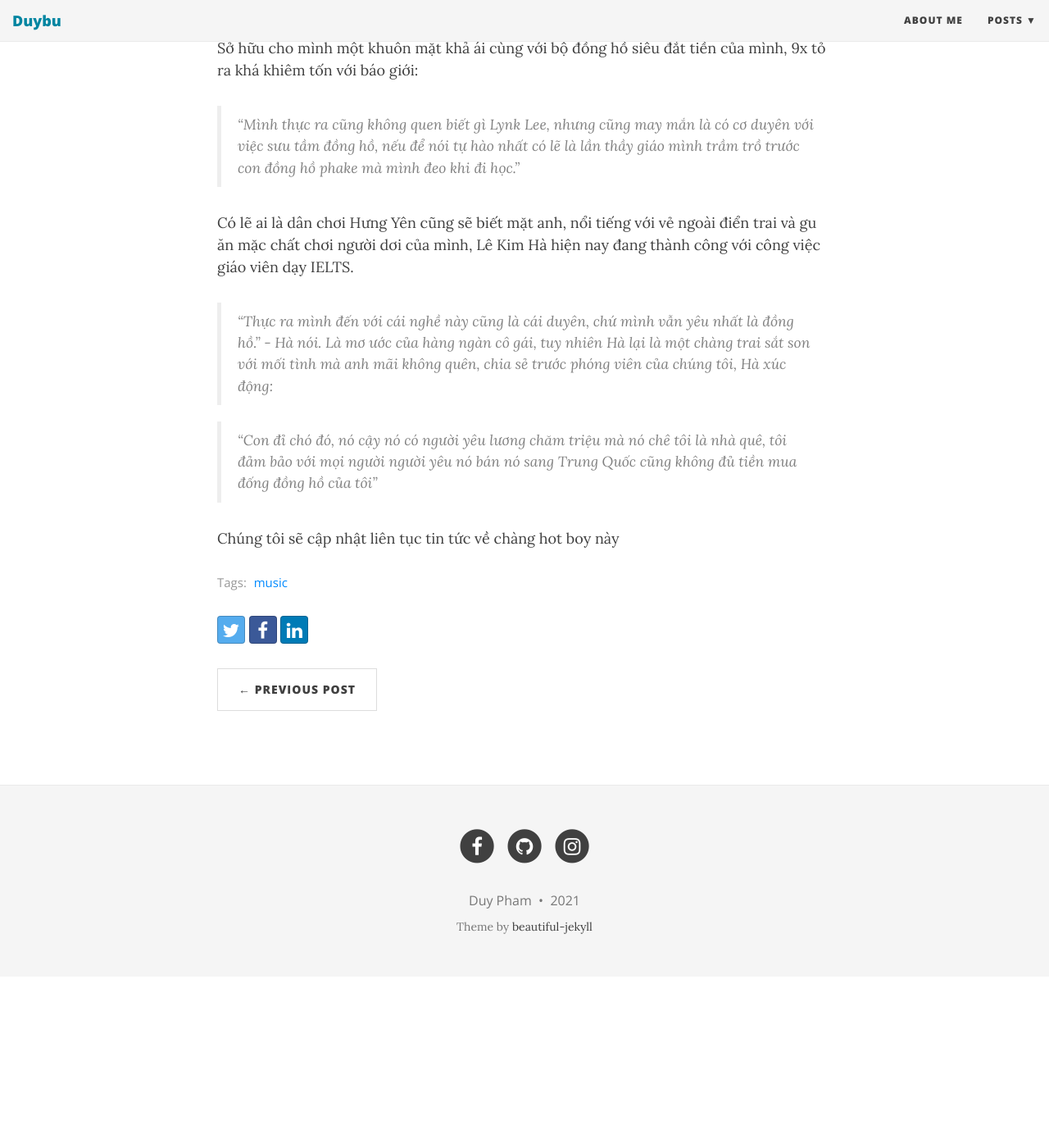
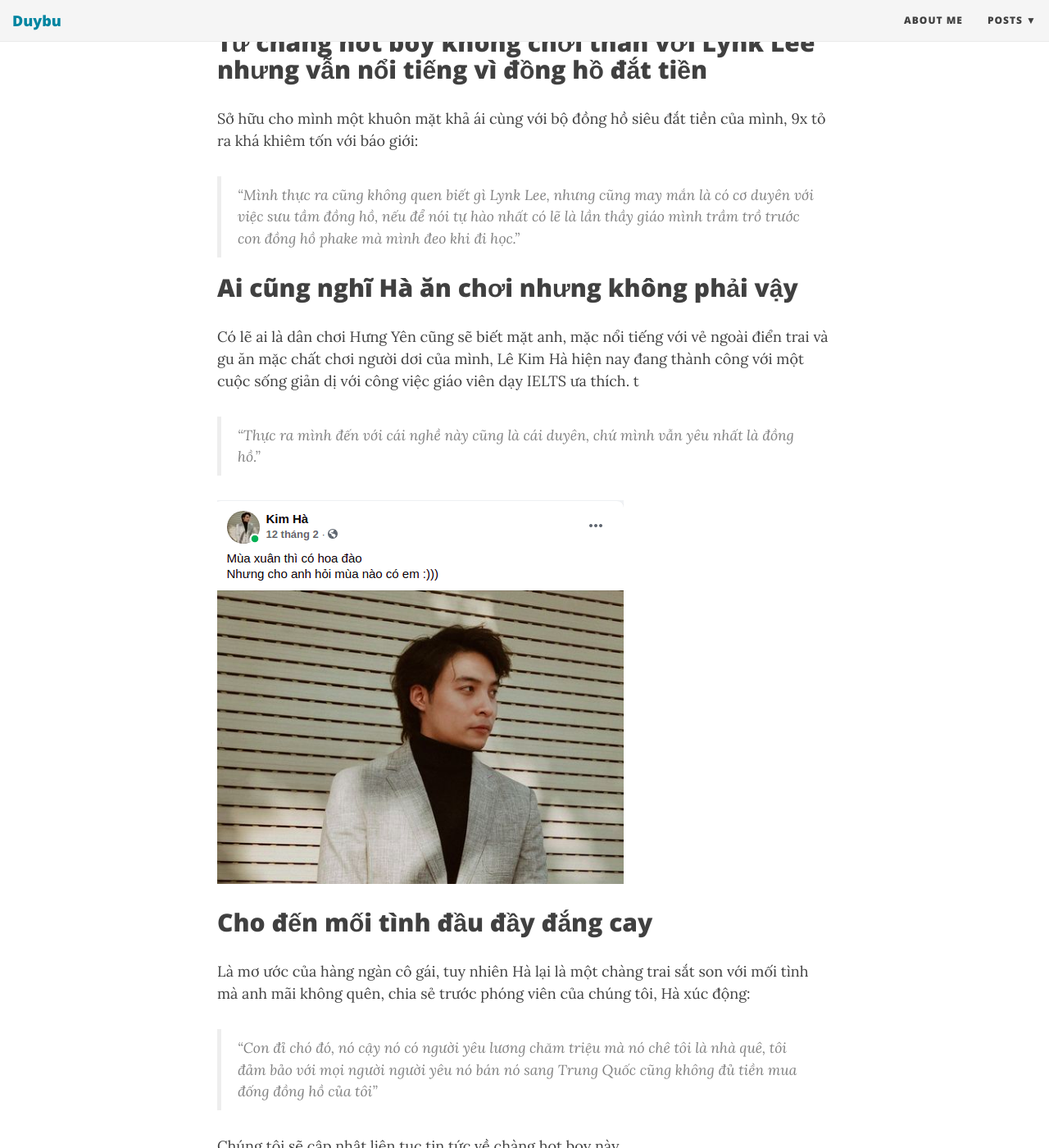
Before and after one commit to dreamow99/dreamow99.github.io, a Jekyll site: the page built from _posts/2021-04-02-kim-ha.md, in a window 1280 px wide and 1400 px high, scrolled down 579 px. Shown: the whole window at 82% size. Built offline with Jekyll 4.4.1, drawn with Linux system fonts in a browser that asks for light colours; nearby versions of some CDN libraries; before the commit the page ends 1770 px from its top, so only the background shows below that; some of the changed text lies outside the part shown.

Commit message:
update kim ha post with píc

```diff
--- a/_posts/2021-04-02-kim-ha.md
+++ b/_posts/2021-04-02-kim-ha.md
@@ -6,15 +6,25 @@ tags: [music]
 comments: true
 ---
 # 9x điển trai đam mê đồng hồ xịn bị crush là người yêu của hot boy đi siêu xe chê là nhà quê
+
+## Từ chàng hot boy không chơi thân với Lynk Lee nhưng vẫn nổi tiếng vì đồng hồ đắt tiền
+
 Sở hữu cho mình một khuôn mặt khả ái cùng với bộ đồng hồ siêu đắt tiền của mình, 9x tỏ ra khá khiêm tốn với báo giới:
 
 >"Mình thực ra cũng không quen biết gì Lynk Lee, nhưng cũng may mắn là có cơ duyên với việc sưu tầm đồng hồ, nếu để nói tự hào nhất có lẽ là lần thầy giáo mình trầm trồ trước con đồng hồ phake mà mình đeo khi đi học."
 
-Có lẽ ai là dân chơi Hưng Yên cũng sẽ biết mặt anh, nổi tiếng với vẻ ngoài điển trai và gu ăn mặc chất chơi người dơi của mình, Lê Kim Hà hiện nay đang thành công với công việc giáo viên dạy IELTS.
+## Ai cũng nghĩ Hà ăn chơi nhưng không phải vậy
 
->"Thực ra mình đến với cái nghề này cũng là cái duyên, chứ mình vẫn yêu nhất là đồng hồ." - Hà nói.
+Có lẽ ai là dân chơi Hưng Yên cũng sẽ biết mặt anh, mặc nổi tiếng với vẻ ngoài điển trai và gu ăn mặc chất chơi người dơi của mình, Lê Kim Hà hiện nay đang thành công với một cuộc sống giản dị với công việc giáo viên dạy IELTS ưa thích.
+t
+>"Thực ra mình đến với cái nghề này cũng là cái duyên, chứ mình vẫn yêu nhất là đồng hồ."
+
+![Những bức ảnh thả thính thể hiện đẳng cấp của Hà vẫn thường nhận được "bão like" trên Facebook](/img/kimhakimha.png)
+
+## Cho đến mối tình đầu đầy đắng cay
+
 Là mơ ước của hàng ngàn cô gái, tuy nhiên Hà lại là một chàng trai sắt son với mối tình mà anh mãi không quên, chia sẻ trước phóng viên của chúng tôi, Hà xúc động:
 
 >"Con đỉ chó đó, nó cậy nó có người yêu lương chăm triệu mà nó chê tôi là nhà quê, tôi đảm bảo với mọi người người yêu nó bán nó sang Trung Quốc cũng không đủ tiền mua đống đồng hồ của tôi"
 
-Chúng tôi sẽ cập nhật liên tục tin tức về chàng hot boy này
+Chúng tôi sẽ cập nhật liên tục tin tức về chàng hot boy này.
```
Also changed, not shown: img/kimhakimha.png (added).
